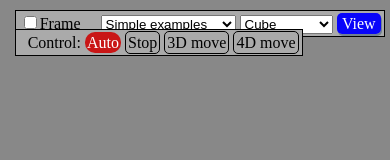
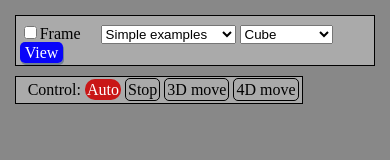
Before and after one commit to satshi/polytope, a website built with webpack: page src/index.html in a window 390 px wide. Built offline with nearby package versions, Linux system fonts and the light colour scheme.

Commit message:
ボタンがかさならないようにした

```diff
--- a/package.json
+++ b/package.json
@@ -19,7 +19,7 @@
   "dependencies": {
     "copy-webpack-plugin": "^6.3.0",
     "npm": "^6.14.8",
-    "three": ">=0.125.0",
+    "three": "^0.124.0",
     "write-file-webpack-plugin": "^4.5.1"
   }
 }
--- a/src/style.css
+++ b/src/style.css
@@ -52,18 +52,34 @@ html, body{
 }
 
 
-.buttons{
-    white-space: nowrap;
-    display: inline;
+.buttons {
+    display: inline-block;
+    /* white-space: nowrap; */
+    /* 必要に応じて削除または調整 */
     margin: 5px;
     padding: 0.5ex;
     border: 1px solid #000000;
     background-color: #aaaaaa;
 }
 
-.head{
+.head {
+    display: flex;
+    flex-direction: row;
+    /* 横並び（デフォルト） */
+    flex-wrap: wrap;
+    /* 横幅が足りない場合は自動で折り返す */
     margin: 10px;
     position: fixed;
+    width: calc(100% - 20px);
+    /* 左右のマージンを考慮 */
+}
+
+@media screen and (max-width: 600px) {
+    .head {
+        flex-direction: column;
+        /* 狭い画面では縦並び */
+        align-items: flex-start;
+    }
 }
 
 #contents{
```
